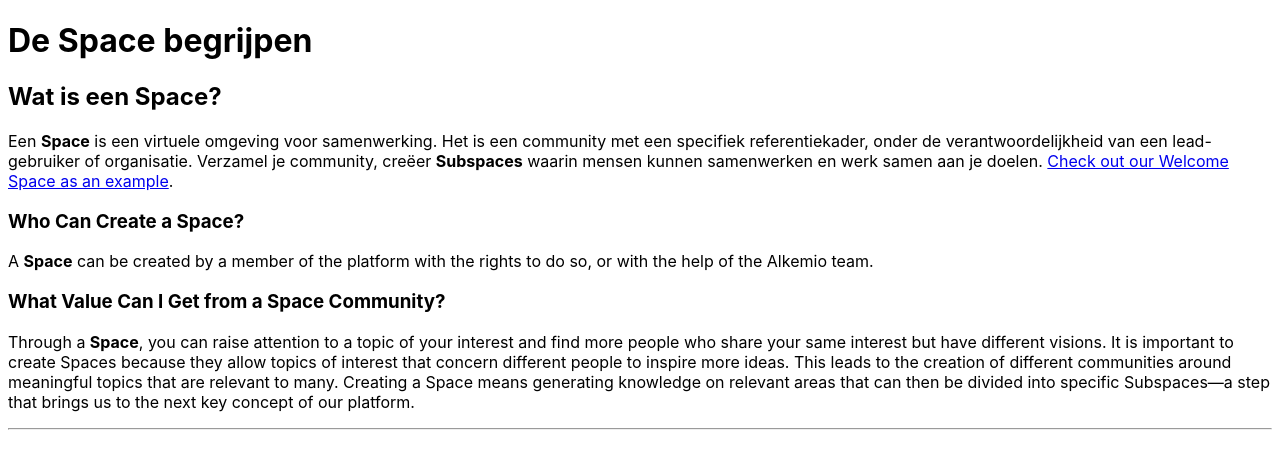
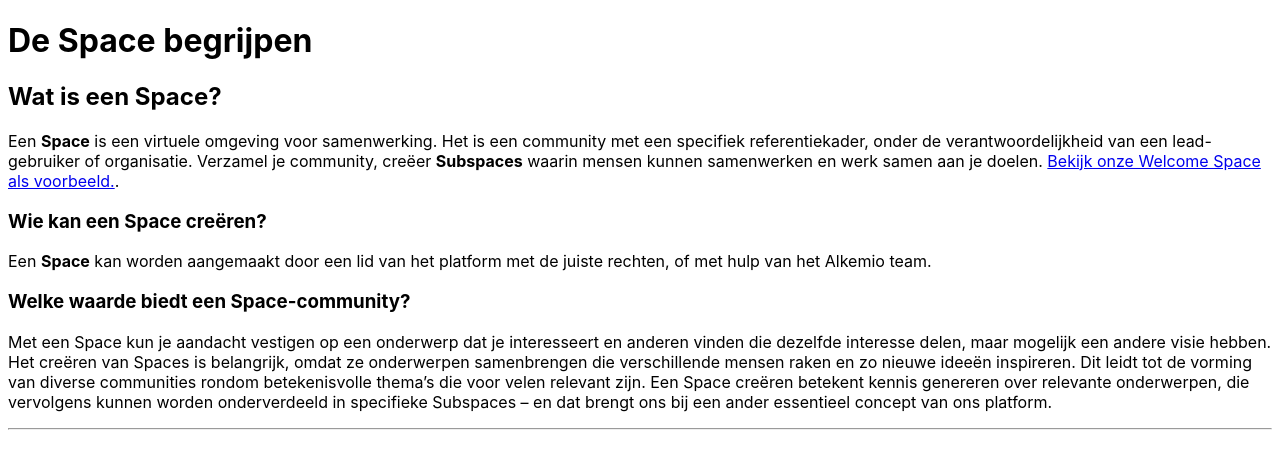
Before and after one commit to alkem-io/documentation, a Next.js app: page /documentation/structure/space.nl-NL in a window 1280 px wide. Shown: the top 468 px of the page. Built offline with nearby package versions, Linux system fonts and the light colour scheme.

Commit message:
New translations space.en-us.mdx (Dutch)

```diff
--- a/pages/structure/space.nl-NL.mdx
+++ b/pages/structure/space.nl-NL.mdx
@@ -2,14 +2,14 @@
 
 ## Wat is een Space?
 
-Een **Space** is een virtuele omgeving voor samenwerking. Het is een community met een specifiek referentiekader, onder de verantwoordelijkheid van een lead-gebruiker of organisatie. Verzamel je community, creëer **Subspaces** waarin mensen kunnen samenwerken en werk samen aan je doelen. [Check out our Welcome Space as an example](https://alkem.io/welcome-space/dashboard).
+Een **Space** is een virtuele omgeving voor samenwerking. Het is een community met een specifiek referentiekader, onder de verantwoordelijkheid van een lead-gebruiker of organisatie. Verzamel je community, creëer **Subspaces** waarin mensen kunnen samenwerken en werk samen aan je doelen. [Bekijk onze Welcome Space als voorbeeld.](https://alkem.io/welcome-space/dashboard).
 
-### Who Can Create a Space?
+### Wie kan een Space creëren?
 
-A **Space** can be created by a member of the platform with the rights to do so, or with the help of the Alkemio team.
+Een **Space** kan worden aangemaakt door een lid van het platform met de juiste rechten, of met hulp van het Alkemio team.
 
-### What Value Can I Get from a Space Community?
+### Welke waarde biedt een Space-community?
 
-Through a **Space**, you can raise attention to a topic of your interest and find more people who share your same interest but have different visions. It is important to create Spaces because they allow topics of interest that concern different people to inspire more ideas. This leads to the creation of different communities around meaningful topics that are relevant to many. Creating a Space means generating knowledge on relevant areas that can then be divided into specific Subspaces—a step that brings us to the next key concept of our platform.
+Met een Space kun je aandacht vestigen op een onderwerp dat je interesseert en anderen vinden die dezelfde interesse delen, maar mogelijk een andere visie hebben. Het creëren van Spaces is belangrijk, omdat ze onderwerpen samenbrengen die verschillende mensen raken en zo nieuwe ideeën inspireren. Dit leidt tot de vorming van diverse communities rondom betekenisvolle thema’s die voor velen relevant zijn. Een Space creëren betekent kennis genereren over relevante onderwerpen, die vervolgens kunnen worden onderverdeeld in specifieke Subspaces – en dat brengt ons bij een ander essentieel concept van ons platform.
 
 ---
```
